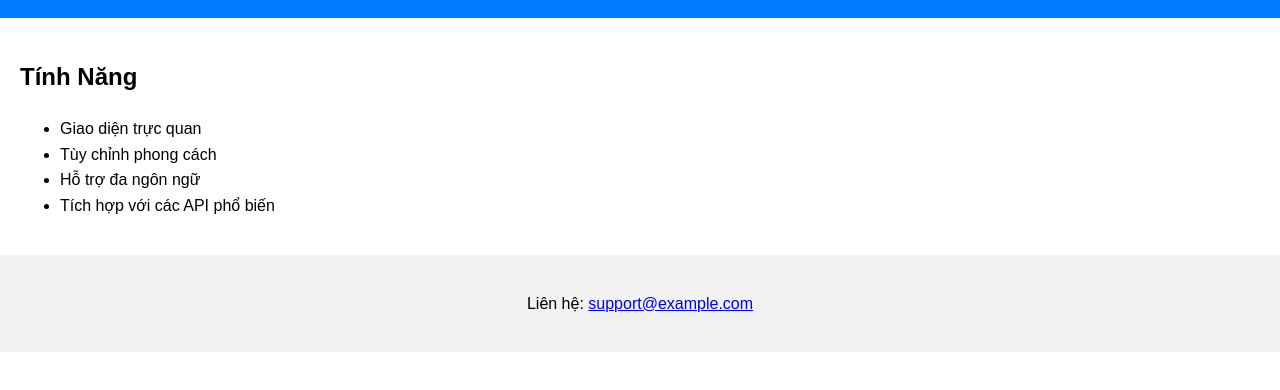
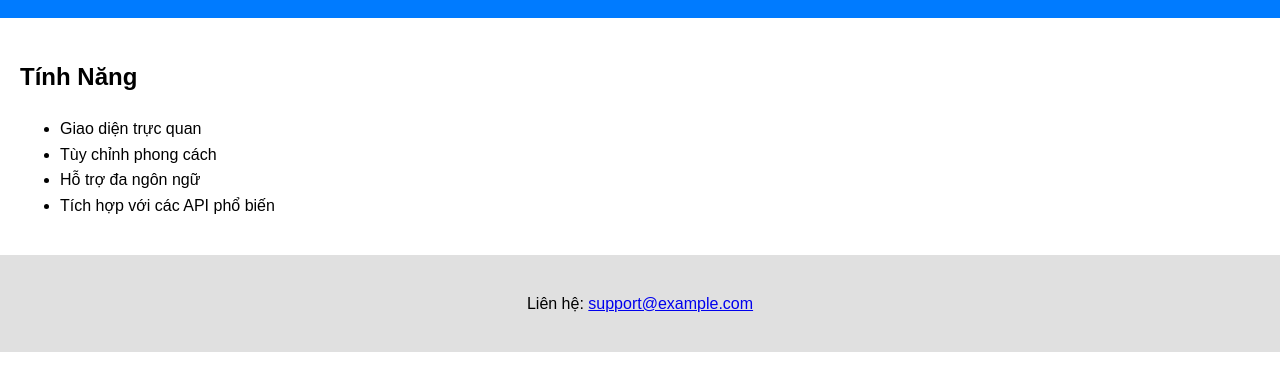
Before and after one commit to dianannperla/trang-web-dinh-dang-phong-cach, a website: page index.html in a window 1280 px wide. Shown: the part 96-486 px from the top of the page. Drawn offline with Linux system fonts and the light colour scheme.

Commit message:
Adjust footer background color for better contrast

```diff
--- a/style.css
+++ b/style.css
@@ -16,5 +16,5 @@ main {
 footer {
     text-align: center;
     padding: 20px;
-    background: #f1f1f1;
+    background: #e0e0e0;
 }
```
